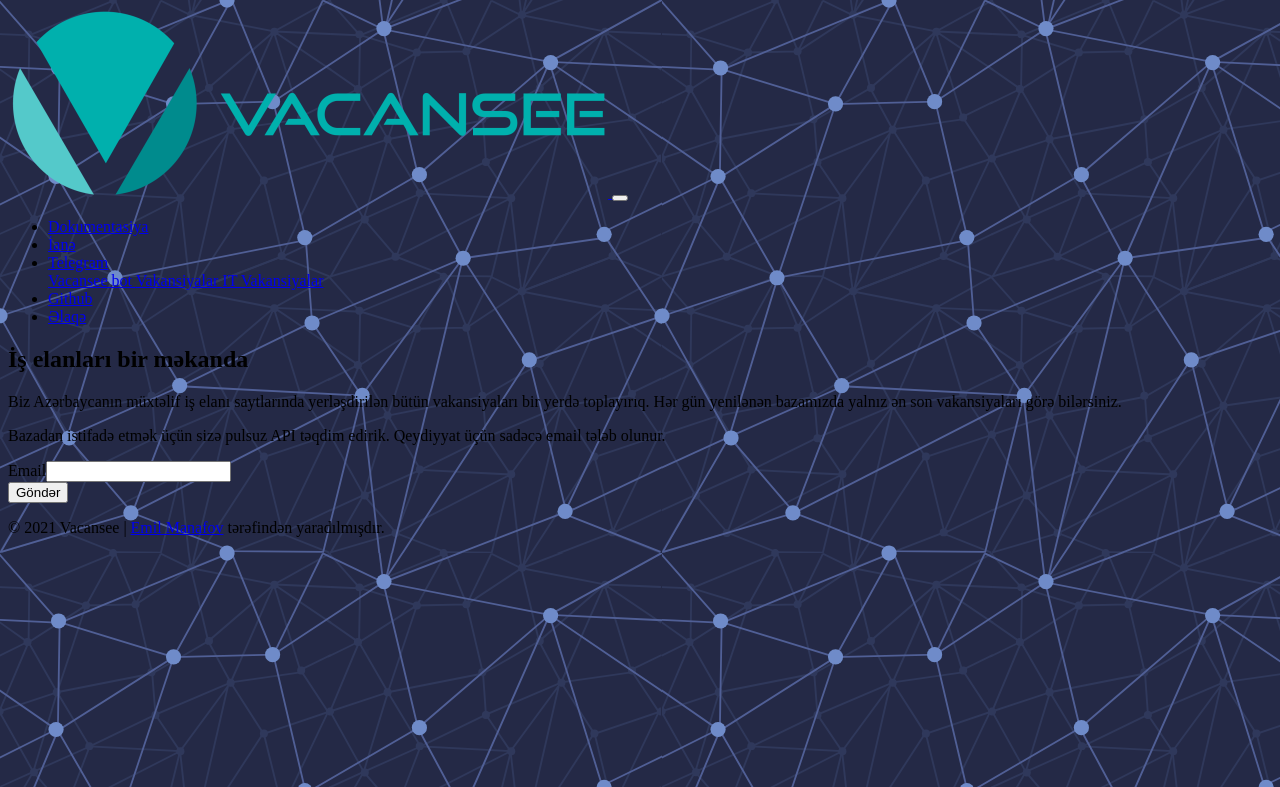
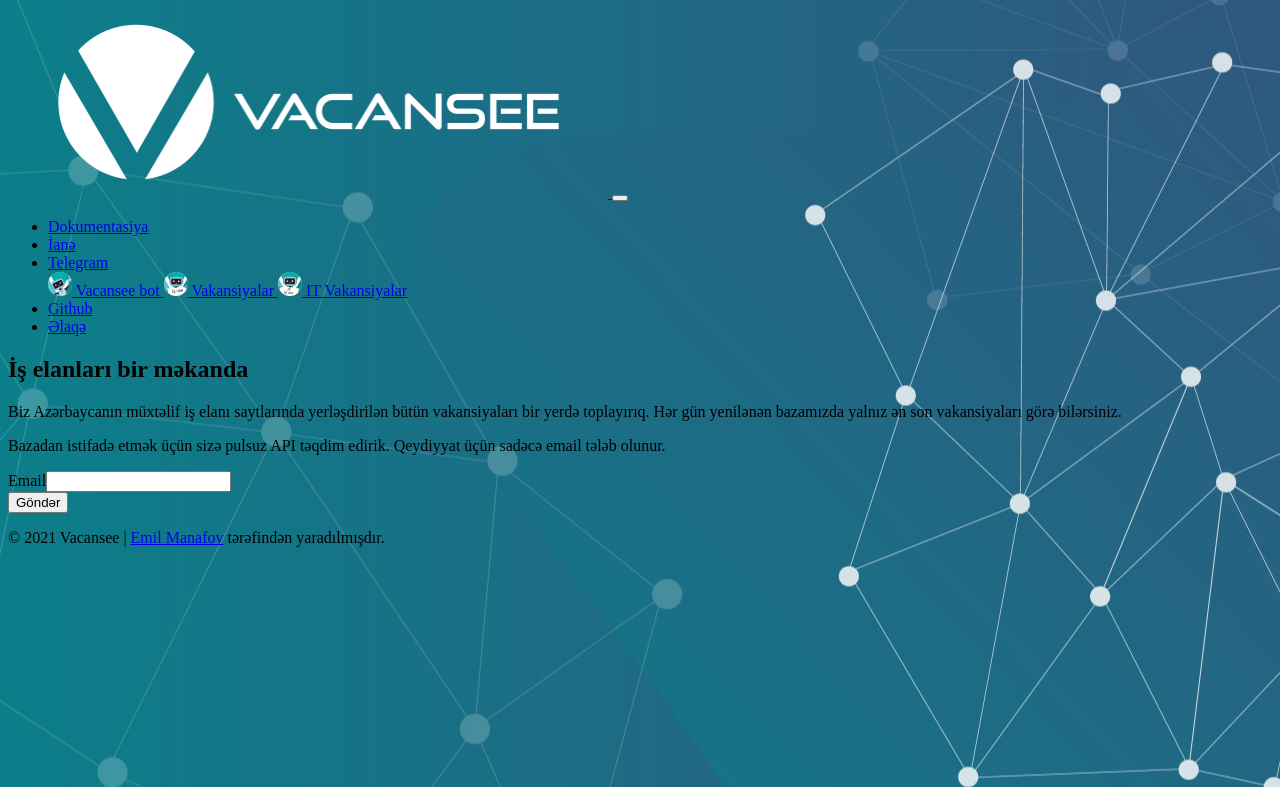
Before and after one commit to mesolaries/vacansee-api, a Symfony app: template templates/home/index.html.twig in a window 1280 px wide. Shown: the top 787 px of the page. Run offline with Twig, Linux system fonts and the light colour scheme; the template is opened without the code that fills it, so the values that code supplies are empty; form fields are guessed from the names that the template uses; some libraries are stand-ins or nearby versions.

Commit message:
Website redesign

```diff
--- a/templates/base.html.twig
+++ b/templates/base.html.twig
@@ -29,7 +29,7 @@
 
     {% block stylesheets %}{% endblock %}
 </head>
-<body class="bg" style="background-image: url({{ asset('build/images/pattern.svg') }})">
+<body class="bg" style="background: url({{ asset('build/images/background.png') }}) no-repeat center center fixed;">
 {% block body %}{% endblock %}
 {{ encore_entry_script_tags('app') }}
 {% block javascripts %}{% endblock %}
--- a/templates/home/index.html.twig
+++ b/templates/home/index.html.twig
@@ -21,11 +21,11 @@
 {% endblock %}
 
 {% block body %}
-    <header class="mb-2">
+    <header class="mb-4">
         <div class="container">
             <nav class="navbar navbar-expand-lg navbar-dark bg-transparent">
                 <a class="navbar-brand" href="{{ path('app.home') }}">
-                    <img class="logo" src="{{ asset('build/images/logo-600x190.png') }}" alt="Vacansee logo">
+                    <img class="logo" src="{{ asset('build/images/logo_white-600x190.png') }}" alt="Vacansee logo">
                 </a>
                 <button class="navbar-toggler" type="button" data-toggle="collapse"
                         data-target="#navbarSupportedContent"
@@ -33,14 +33,15 @@
                     <span class="navbar-toggler-icon"></span>
                 </button>
 
-                <div class="collapse navbar-collapse" id="navbarSupportedContent">
+                <div class="collapse navbar-collapse mt-4 mt-lg-0" id="navbarSupportedContent">
                     <ul class="navbar-nav ml-auto">
                         <li class="nav-item">
-                            <a class="nav-link" href="{{ path('api_doc') }}" rel="nofollow">Dokumentasiya</a>
+                            <a class="nav-link" href="{{ path('api_doc') }}" rel="nofollow"><i class="fas fa-book"></i>
+                                Dokumentasiya</a>
                         </li>
                         <li class="nav-item">
                             <a class="nav-link" href="https://sobe.ru/na/donate_vacansee"
-                               target="_blank" rel="external">İanə</a>
+                               target="_blank" rel="external"><i class="fas fa-donate"></i> İanə</a>
                         </li>
                         <li class="nav-item dropdown">
                             <a class="nav-link dropdown-toggle" href="#" id="navbarDropdown"
@@ -51,14 +52,17 @@
                                 <!-- tg://resolve?domain=vacansee_bot -->
                                 <a class="dropdown-item" href="https://t.me/vacansee_bot" target="_blank"
                                    rel="external">
-                                    <i class="fas fa-robot"></i> Vacansee bot
+                                    <img src="{{ asset('build/images/bot.jpg') }}" alt="Vacansee bot picture"
+                                         style="border-radius: 24px;"> Vacansee bot
                                 </a>
                                 <a class="dropdown-item" href="https://t.me/vacansee_all" target="_blank"
                                    rel="external">
-                                    <i class="fas fa-bullhorn"></i> Vakansiyalar
+                                    <img src="{{ asset('build/images/channel.jpg') }}" alt="Vacansee channel picture"
+                                         style="border-radius: 24px;"> Vakansiyalar
                                 </a>
                                 <a class="dropdown-item" href="https://t.me/vacansee_it" target="_blank" rel="external">
-                                    <i class="fas fa-bullhorn"></i> IT Vakansiyalar
+                                    <img src="{{ asset('build/images/channel_it.jpg') }}" alt="IT vacansee picture"
+                                         style="border-radius: 24px;"> IT Vakansiyalar
                                 </a>
                             </div>
                         </li>
@@ -69,7 +73,8 @@
                             </a>
                         </li>
                         <li class="nav-item">
-                            <a class="nav-link" href="mailto:support@vacansee.xyz" target="_blank">Əlaqə</a>
+                            <a class="nav-link" href="mailto:support@vacansee.xyz" target="_blank"><i
+                                        class="fas fa-envelope-open-text"></i> Əlaqə</a>
                         </li>
                     </ul>
                 </div>
@@ -77,11 +82,11 @@
         </div>
     </header>
 
-    <section class="pt-4">
+    <section class="pt-4 mt-0 pt-md-5 mt-md-5">
         <div class="container">
             {% for flashSuccess in app.flashes('success') %}
                 <div class="row">
-                    <div class="col-md-8 mx-auto">
+                    <div class="col-lg-7 mr-auto">
                         <div class="alert alert-success p-3">
                             <button type="button" class="close" data-dismiss="alert" aria-hidden="true">
                                 ×
@@ -96,7 +101,7 @@
 
             {% for flashInfo in app.flashes('info') %}
                 <div class="row">
-                    <div class="col-md-8 mx-auto">
+                    <div class="col-lg-7 mr-auto">
                         <div class="alert alert-info p-3">
                             <button type="button" class="close" data-dismiss="alert" aria-hidden="true">
                                 ×
@@ -111,7 +116,7 @@
 
             {% for flashError in app.flashes('error') %}
                 <div class="row">
-                    <div class="col-md-8 mx-auto">
+                    <div class="col-lg-7 mr-auto">
                         <div class="alert alert-danger p-3">
                             <button type="button" class="close" data-dismiss="alert" aria-hidden="true">
                                 ×
@@ -124,28 +129,29 @@
                 </div>
             {% endfor %}
             <div class="row">
-                <div class="col-lg-8 mx-auto">
-                    <h1 class="display-4 mb-3 header">İş elanları bir məkanda</h1>
-                    <p class="lead text-light">
+                <div class="col-lg-7">
+                    <h1 class="display-4 mb-4 header">İş elanları bir məkanda</h1>
+                    <p class="lead text-light mb-4">
                         Biz Azərbaycanın müxtəlif iş elanı saytlarında yerləşdirilən bütün vakansiyaları bir yerdə
                         toplayırıq. Hər gün yenilənən bazamızda yalnız ən son vakansiyaları görə bilərsiniz.
                     </p>
-                    <p class="lead text-light">Bazadan istifadə etmək üçün sizə pulsuz API təqdim edirik. Qeydiyyat üçün
+                    <p class="lead text-light mb-4">Bazadan istifadə etmək üçün sizə pulsuz API təqdim edirik. Qeydiyyat
+                        üçün
                         sadəcə email tələb
                         olunur.</p>
 
                     {{ form_start(registrationForm) }}
                     {{ form_row(registrationForm.email) }}
 
-                    <button type="submit" class="btn btn-primary w-100">Göndər</button>
+                    <button type="submit" class="btn btn-outline-secondary w-100">Göndər</button>
                     {{ form_end(registrationForm) }}
 
                     <footer class="mt-3">
                         <p class="text-center text-light">
                             &copy; {{ 'now'|date('Y') }} Vacansee | <a href="https://www.linkedin.com/in/mnf-emil"
                                                                        target="_blank" rel="author"
-                                                                       class="text-primary">Emil Manafov</a> tərəfindən
-                            yaradılmışdır.
+                                                                       class="text-secondary">Emil Manafov</a>
+                            tərəfindən yaradılmışdır.
                         </p>
 
                         <a href="https://t.me/vacansee_it" style="display: none;">https://t.me/vacansee_it</a>
```
Also changed, not shown: assets/css/app.scss (+42 -10 lines), assets/js/app.js (+4 -4 lines), assets/images/background.png (added), assets/images/bot.jpg (added), assets/images/channel.jpg (added), assets/images/channel_it.jpg (added), assets/images/logo_white-600x190.png (added).
